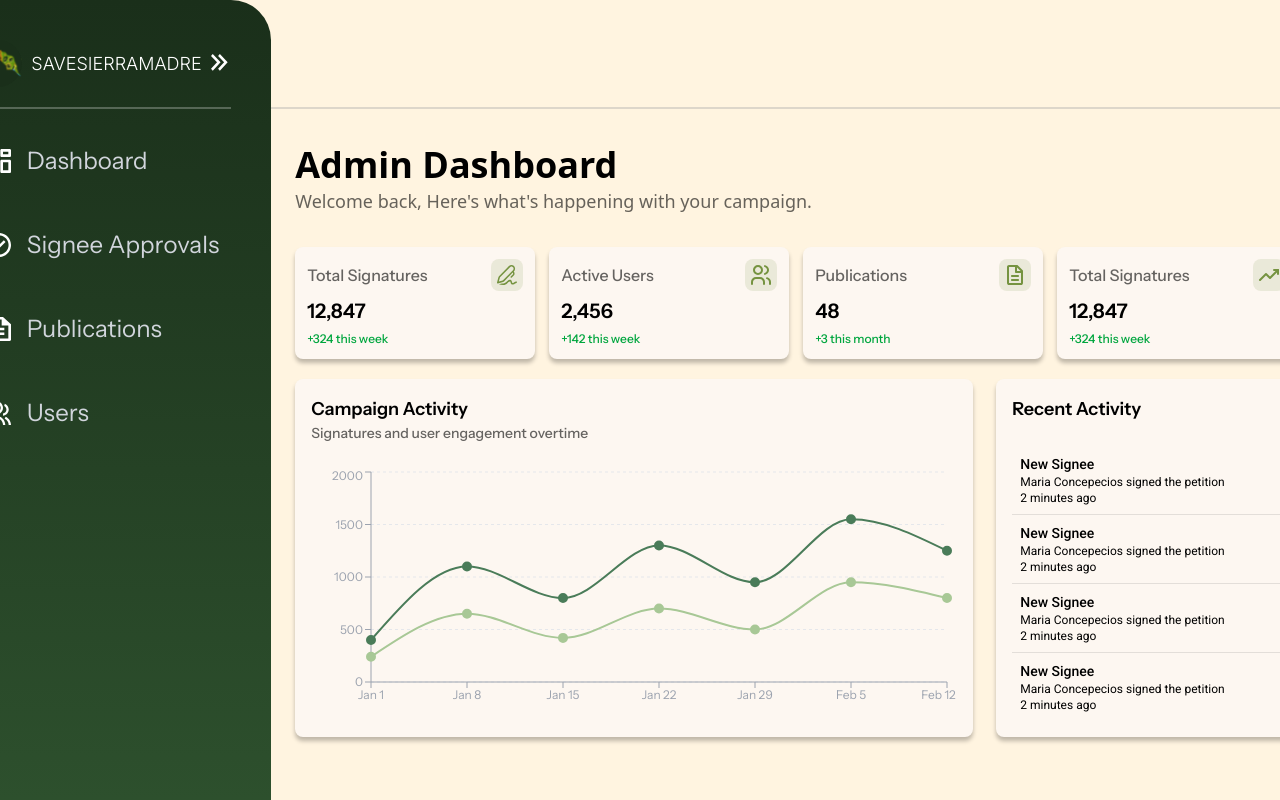
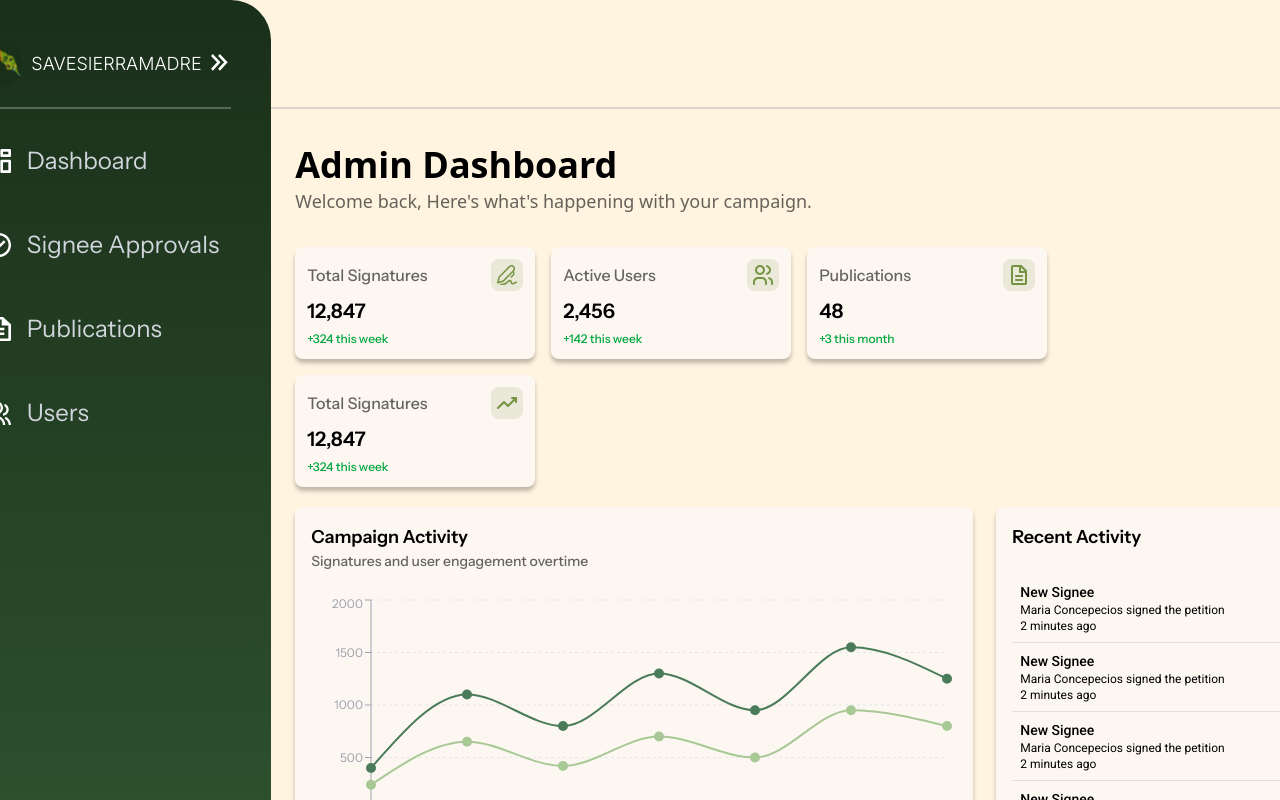
Before and after one commit to genna-cervantes/ssm-prod, a Next.js app: page /Admin/dashboard in a window 1280 px wide. Shown: the top 800 px of the page. Built offline with nearby package versions, Linux system fonts and the light colour scheme.

Commit message:
Updated dashboard

```diff
--- a/app/Admin/components/SummaryCard.tsx
+++ b/app/Admin/components/SummaryCard.tsx
@@ -1,30 +1,88 @@
-import type React from "react"
+import Image from "next/image";
+import type React from "react";
 
-interface SummaryCardProps{
-  icon: React.ReactNode
-  title: string
-  value: string | number
-  trend? : string
-  isPositive?: boolean
+interface SummaryCardProps {
+  icon: string;
+  title: string;
+  value: string | number;
+  trend?: string;
+  isPositive?: boolean;
 }
 
-export default function SummaryCard({ icon, title, value, trend, isPositive = true }: SummaryCardProps) {
-  return(
-    <div className="
-      flex flex-col justify-between bg-[#FDF7F1] rounded-lg w-60 h-28 p-3 font-instrument"
-      style={{ boxShadow: '0px 4px 4px 0px #00000040' }}
-    >
-      <div className="flex items-center justify-between">
-        <div className="font-medium text-base text-[#00000099]">{title}</div >
-        <div className="bg-[#74934023] rounded-lg p-1">{icon}</div>
-      </div>
-      <div className="font-semibold text-xl">{value}</div>
+const summaryData = [
+  {
+    id: 1,
+    title: "Total Signatures",
+    value: "12,847",
+    trend: "+324 this week",
+    isPositive: true,
+    icon: "/summary/total-sig-icon.svg",
+  },
+  {
+    id: 2,
+    title: "Active Users",
+    value: "2,456",
+    trend: "+142 this week",
+    isPositive: true,
+    icon: "/summary/summary-users-icon.svg",
+  },
+  {
+    id: 3,
+    title: "Publications",
+    value: "48",
+    trend: "+3 this month",
+    isPositive: true,
+    icon: "/summary/summary-published-icon.svg",
+  },
+  {
+    id: 4,
+    title: "Total Signatures",
+    value: "12,847",
+    trend: "+324 this week",
+    isPositive: true,
+    icon: "/summary/summary-engagement-icon.svg",
+  },
+];
 
-      {trend && (
-        <div className={`text-xs font-medium ${isPositive ? "text-green-600" : "text-red-600"}`}>{trend}</div>
-      )}
+export default function SummaryCards() {
+  return (
+    <div className="flex gap-4 flex-wrap">
+      {summaryData.slice(0, 4).map((card) => (
+        <div
+          key={card.id}
+          className="
+            flex flex-col justify-between bg-[#FDF7F1] rounded-lg w-60 h-28 p-3 font-instrument
+          "
+          style={{ boxShadow: "0px 4px 4px 0px #00000040" }}
+        >
+          <div className="flex items-center justify-between">
+            <div className="font-medium text-base text-[#00000099]">
+              {card.title}
+            </div>
+            <div className="bg-[#74934023] rounded-lg p-1">
+              <Image
+                src={card.icon}
+                alt={card.title}
+                width={24}
+                height={24}
+                className="object-contain"
+              />
+            </div>
+          </div>
 
+          <div className="font-semibold text-xl">{card.value}</div>
+
+          {card.trend && (
+            <div
+              className={`text-xs font-medium ${
+                card.isPositive ? "text-green-600" : "text-red-600"
+              }`}
+            >
+              {card.trend}
+            </div>
+          )}
+        </div>
+      ))}
     </div>
   );
-
 }
--- a/app/Admin/dashboard/page.tsx
+++ b/app/Admin/dashboard/page.tsx
@@ -5,41 +5,6 @@ import  Chart  from '../components/Chart'
 import  RecentActivity from '../components/RecentActivity'
 import Image from 'next/image'
 
-
-const summaryData = [
-  {
-    id: 1,
-    title: "Total Signatures",
-    value: "12,847",
-    trend: "+324 this week",
-    isPositive: true,
-    icon: "/summary/total-sig-icon.svg"
-  },
-  {
-    id: 2,
-    title: "Active Users",
-    value: "2,456",
-    trend: "+142 this week",
-    isPositive: true,
-    icon: "/summary/summary-users-icon.svg"
-  },
-  {
-    id: 3,
-    title: "Publications",
-    value: "48",
-    trend: "+3 this month",
-    isPositive: true,
-    icon: "/summary/summary-published-icon.svg"
-  },
-  {
-    id: 4,
-    title: "Total Signatures",
-    value: "12,847",
-    trend: "+324 this week",
-    isPositive: true,
-    icon: "/summary/summary-engagement-icon.svg"
-  }
-]
 
 function Dashboard() {
   return (
@@ -58,24 +23,7 @@ function Dashboard() {
           </div>
           <div className='w-full mb-5'>
             <div className='flex justify-between'>
-              {summaryData.slice(0,4).map((card) => (
-              <SummaryCard
-              key={card.id}
-              icon={
-                <Image
-                  src={card.icon}
-                  alt="Total Signatures"
-                  width={24}
-                  height={24}
-                  className="object-contain"
-                />
-              }
-              title={card.title}
-              value={card.value}
-              trend={card.trend}
-              isPositive={card.isPositive}
-              />
-            ))}
+              <SummaryCard/>
             </div>
           </div>
           <div className='flex justify-between'>
```
